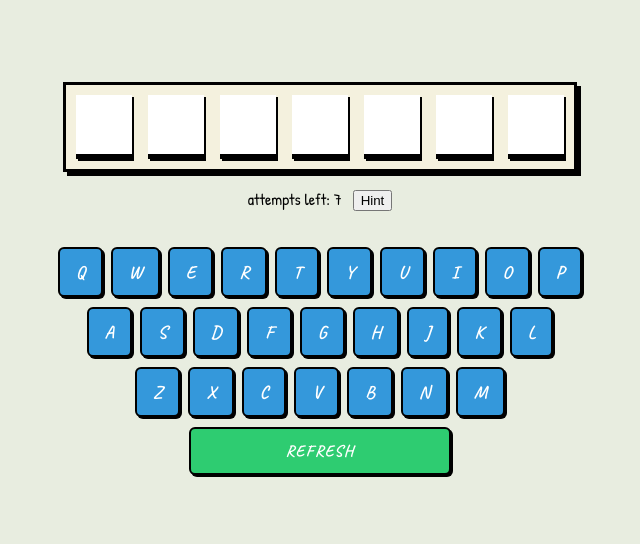
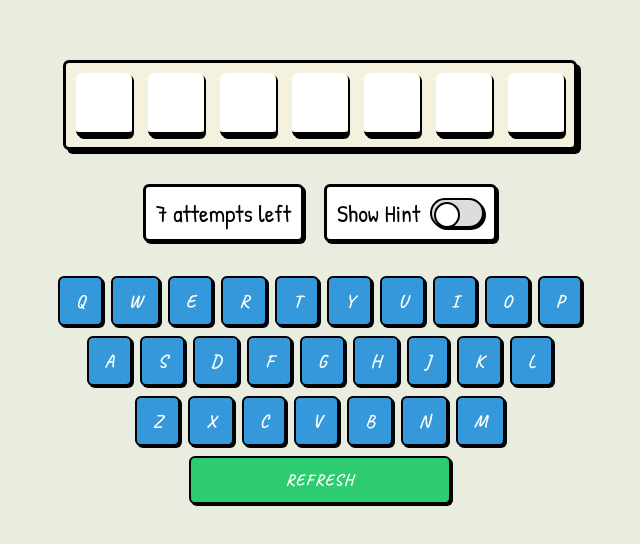
Before and after one commit to luckygoswami/Hangman, a React (Vite) app: page / in a window 1280 px wide. Shown: the part 140-684 px from the top of the page, without its empty margins (320-960 px from the left). Built offline with nearby package versions, Linux system fonts and the light colour scheme.

Commit message:
add themed css for actions menu

```diff
--- a/package.json
+++ b/package.json
@@ -1,7 +1,7 @@
 {
   "name": "package.json",
   "private": true,
-  "version": "1.1.0",
+  "version": "1.2.0",
   "type": "module",
   "scripts": {
     "dev": "vite",
--- a/src/App.tsx
+++ b/src/App.tsx
@@ -73,9 +73,22 @@ const App: React.FC = () => {
           </div>
         ))}
       </div>
-      <div>
-        attempts left: {attempts} &nbsp;{' '}
-        <button onClick={() => setHintReveal((prev) => !prev)}>Hint</button>
+      <div className="actions-menu">
+        <div className="attempts-box">{attempts} attempts left</div>
+        <div className="hint-box">
+          <span className="hint-label">
+            {hintReveal ? 'Hide' : 'Show'} Hint
+          </span>
+          <label className="switch">
+            <input
+              type="checkbox"
+              id="hint-toggle"
+              defaultChecked={hintReveal}
+              onClick={() => setHintReveal((prev) => !prev)}
+            />
+            <span className="slider round"></span>
+          </label>
+        </div>
       </div>
       <div className="keyboard-container">
         <Keyboard
--- a/src/components/Keyboard.tsx
+++ b/src/components/Keyboard.tsx
@@ -72,7 +72,7 @@ const Keyboard: React.FC<KeyboardProps> = ({
       <button
         className="spacebar-btn"
         onClick={handleRefresh}>
-        Refresh
+        REFRESH
       </button>
     </div>
   );
--- a/src/styles/App.css
+++ b/src/styles/App.css
@@ -12,7 +12,7 @@ body {
   flex-direction: column;
   align-items: center;
   justify-content: center;
-  gap: 1rem;
+  gap: 1.5rem;
   background-color: rgba(173, 216, 230, 0.171);
 }
 
@@ -25,6 +25,7 @@ body {
   margin-top: 20px;
   padding: 10px;
   border: 3px solid black;
+  border-radius: 6px;
   background: #f4f1de;
   box-shadow: 4px 4px 0px black;
 }
@@ -37,6 +38,7 @@ body {
   font-size: 2rem;
   position: relative;
   box-shadow: 2px 2px 0px black;
+  border-radius: 6px;
   background: white;
   animation: shaky 0.3s ease-in-out;
 }
@@ -80,7 +82,6 @@ body {
     margin-top: 20px;
     padding: 10px 15px;
     font-size: 1.5rem;
-    font-family: 'Patrick Hand', cursive;
     color: #2c3e50;
     background: #f4f1de;
     border: 3px solid black;
@@ -90,6 +91,89 @@ body {
     text-align: center;
     animation: shaky 0.1s ease-in;
   }
+}
+
+/* Actions Menu */
+.actions-menu {
+  display: flex;
+  justify-content: center;
+  align-items: center;
+  gap: 20px;
+  padding: 10px;
+  font-size: 1.5rem;
+  width: fit-content;
+}
+
+/* Attempts Box */
+.attempts-box {
+  padding: 10px;
+  background: white;
+  border: 3px solid black;
+  border-radius: 6px;
+  box-shadow: 2px 2px 0px black;
+  text-align: center;
+}
+
+/* Hint Toggle Container */
+.hint-box {
+  display: flex;
+  align-items: center;
+  gap: 10px;
+  padding: 10px;
+  background: white;
+  border: 3px solid black;
+  border-radius: 6px;
+  box-shadow: 2px 2px 0px black;
+}
+
+/* Switch Styling */
+.switch {
+  position: relative;
+  display: inline-block;
+  width: 50px;
+  height: 26px;
+  border: 2px solid black;
+  border-radius: 15px;
+  background: #ddd;
+  cursor: pointer;
+  box-shadow: 2px 2px 0px black;
+}
+
+.switch input {
+  opacity: 0;
+  width: 0;
+  height: 0;
+}
+
+.slider {
+  position: absolute;
+  top: 2px;
+  left: 2px;
+  width: 22px;
+  height: 22px;
+  background-color: white;
+  border-radius: 50%;
+  border: 2px solid black;
+  transition: transform 0.3s ease-in-out;
+}
+
+/* Move slider when checked */
+input:checked + .slider {
+  background-color: #3498db;
+  transform: translateX(24px);
+}
+
+input:not(:checked) + .slider {
+  transform: translateX(0);
+}
+
+/* Rounded Slider */
+.slider.round {
+  border-radius: 34px;
+}
+
+.slider.round:before {
+  border-radius: 50%;
 }
 
 @keyframes shaky {
--- a/src/styles/Keyboard.css
+++ b/src/styles/Keyboard.css
@@ -3,7 +3,6 @@
   flex-direction: column;
   align-items: center;
   gap: 10px;
-  margin-top: 20px;
 }
 
 .row {
@@ -62,7 +61,6 @@
   background-color: #2ecc71;
   font-size: 1rem;
   letter-spacing: 0.1rem;
-  text-transform: uppercase;
   font-weight: bold;
   color: white;
   border: 2px solid black;
```
